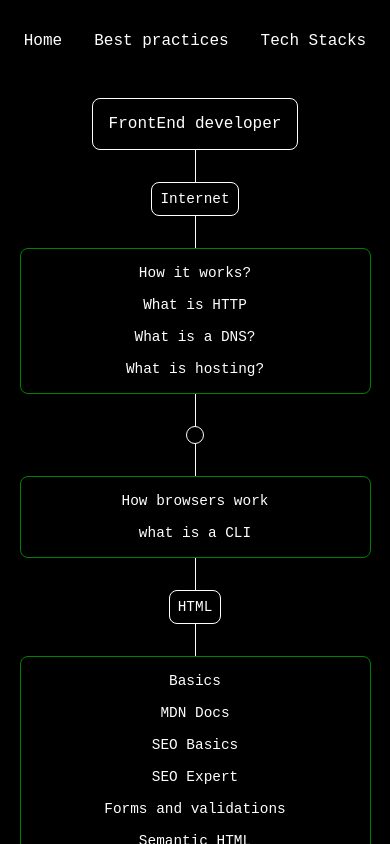
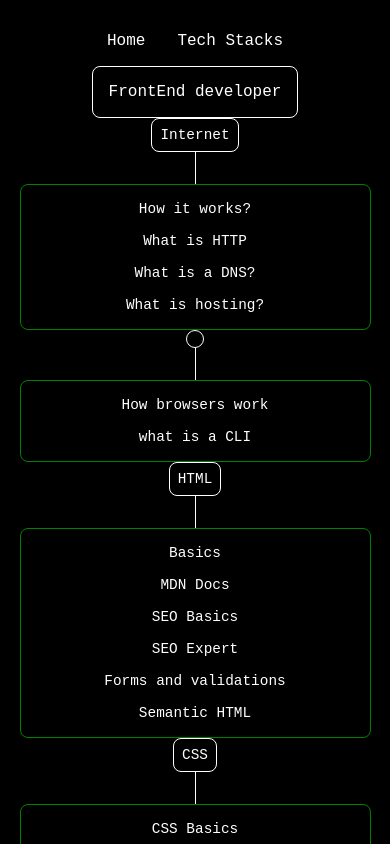
Before and after one commit to CharbelBG/Devroadmaps, a React (Vite) app: page /frontend in a window 390 px wide. Shown: the top 844 px of the page. Built offline with nearby package versions, Linux system fonts and the light colour scheme.

Commit message:
updated structure

```diff
--- a/src/App.jsx
+++ b/src/App.jsx
@@ -4,6 +4,7 @@ const Home = lazy(()=> import('./pages/Home'));
 const Navigation = lazy(()=> import('./components/layout/Navigation'));
 const FrontEnd = lazy(()=> import('./pages/FrontEnd'));
 const BackEnd = lazy(()=> import('./pages/BackEnd'));
+const TechStacks = lazy(()=> import('./pages/TechStacks'));
 
 export default function App(){
 
@@ -16,7 +17,7 @@ return(
         <Route path='/' element={<Home/>} />
         <Route path='/frontend' element={<FrontEnd/>} />
         <Route path='/backend' element={<BackEnd />} />
-
+        <Route path='/techstacks' element={<TechStacks />} />
 
         <Route path='*' element={<>Redirecting</>} />
 
--- a/src/components/layout/Navigation.jsx
+++ b/src/components/layout/Navigation.jsx
@@ -11,7 +11,6 @@ return(
 <div className='navigationBar'>
 
     <span onClick={()=>nav('/')}>Home</span>
-    <span>Best practices</span>
     <span>Tech Stacks</span>
 
 </div>
--- a/src/index.css
+++ b/src/index.css
@@ -2,6 +2,8 @@
   margin: 0;
   padding: 0;
   box-sizing: border-box;
+  font-family: 'Courier New', Courier, monospace;
+  color: white;
 }
 
 :root{
@@ -13,13 +15,21 @@ body{
   background-color: black;
 }
 
+.sectionWrapper{
+  margin-top: 2rem;
+  color: white;
+  display: flex;
+  flex-direction: column;
+}
+
+
+
 .footer{
   margin: 7rem 0 1rem 0;
   display: flex;
   flex-direction: column;
   gap: 2rem;
   color: white;
-  font-family: 'Courier New', Courier, monospace;
   font-weight: bold;
   text-align: center;
 }
@@ -29,6 +39,7 @@ body{
 }
 
 .sectionHeader{
+  color: white;
   border: 1px solid white;
   background-color: black;
   width: fit-content;
@@ -44,3 +55,9 @@ body{
   transform: scale(105%);
   transition: color .2s, border .4s, transform .2s;
 }
+
+@media screen and (max-width:650px){
+  .sectionWrapper{
+      gap: 2rem;
+  }
+}
--- a/src/pages/BackEnd.jsx
+++ b/src/pages/BackEnd.jsx
@@ -1,12 +1,11 @@
 import {React} from 'react';
-import './backend.css';
 import RightContainer from '../components/containers/RightContainer';
 import LeftContainer from '../components/containers/LeftContainer';
 
 export default function BackEnd(){
 
 return(
-<div className='backendContainer'>
+<div className='sectionWrapper'>
 
     <div className="sectionHeader">
         Backend developer
--- a/src/pages/FrontEnd.jsx
+++ b/src/pages/FrontEnd.jsx
@@ -1,5 +1,4 @@
 import React from "react";
-import './frontEnd.css';
 import LeftContainer from "../components/containers/LeftContainer";
 import RightContainer from "../components/containers/RightContainer";
 export default function FrontEnd(){
--- a/src/pages/Home.jsx
+++ b/src/pages/Home.jsx
@@ -9,16 +9,15 @@ export default function Home(){
 return(
 <div className='home'>
     <h1>It's all about the mindset</h1>
-
     <p>
         Embracing a <span>trial and error</span> mentality involves a willingness
         to <span>work hard</span>, learn continuously and <span> persevere</span> through challenges.
     </p>
 
-    <div className='homeRoadMaps'>
-        <span onClick={()=>{nav('/frontend')}} >Frontend developer</span>
-        <span onClick={()=>{nav('/backend')}} >Backend developer</span>
-        <span>Devops</span>
+    <div className='homeRoadMaps' >
+        <span onClick={()=>{nav('/frontend')}}> Frontend developer</span>
+        <span onClick={()=>{nav('/backend')}} > Backend developer</span>
+        <span onClick={()=>{nav('/techstacks')}}> Tech Stacks</span>
     </div>
 
 
--- /dev/null
+++ b/src/pages/TechStacks.jsx
@@ -0,0 +1,11 @@
+import React from 'react';
+import './techStacks.css';
+
+export default function TechStacks(){
+
+return(
+<div className='sectionWrapper'>
+    test
+</div>
+)
+}
--- a/src/pages/backend.css
+++ /dev/null
@@ -1,7 +0,0 @@
-.backendContainer{
-    margin-top: 2rem;
-    color: white;
-    font-family: 'Courier New', Courier, monospace;
-    display: flex;
-    flex-direction: column;
-}
--- a/src/pages/frontEnd.css
+++ /dev/null
@@ -1,13 +0,0 @@
-.frontEndContainer{
-    margin-top: 2rem;
-    color: white;
-    font-family: 'Courier New', Courier, monospace;
-    display: flex;
-    flex-direction: column;
-}
-
-@media screen and (max-width:650px){
-    .frontEndContainer{
-        gap: 2rem;
-    }
-}
--- a/src/pages/home.css
+++ b/src/pages/home.css
@@ -38,3 +38,11 @@
     transform: scale(105%);
     transition: transform.2s , border .5s, color .2s;
 }
+@media screen and (max-width:650px) {
+    .home{
+        width: 90%;
+    }
+    .homeRoadMaps{
+        flex-direction: column;
+    }
+}
```
Also changed, not shown: src/pages/techStacks.css (added).
